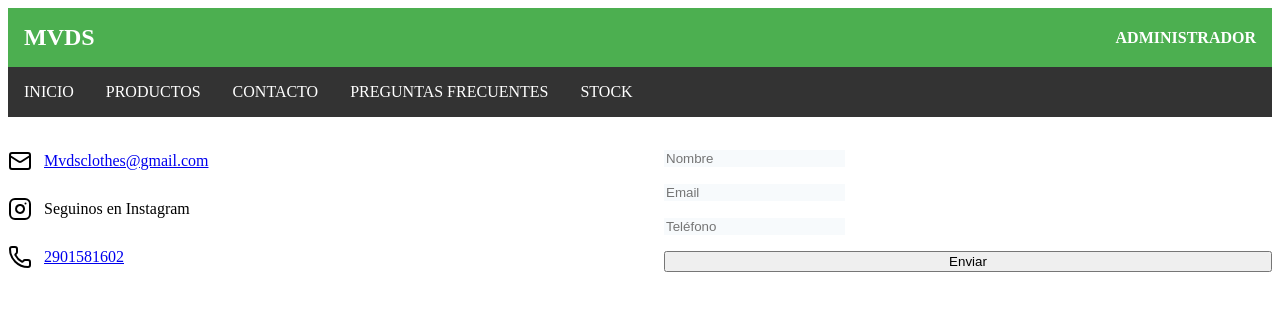
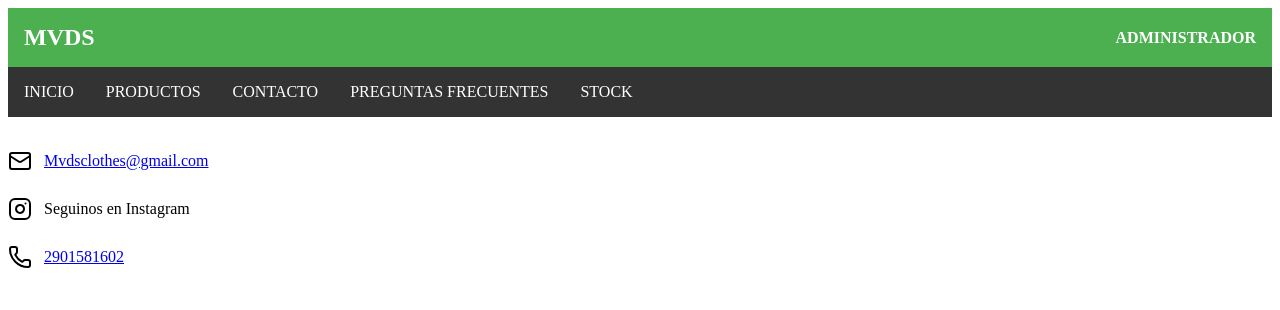
Before and after one commit to FedeRom28/tpifinal, a React (Vite) app: page /contacto in a window 1280 px wide. Shown: the top 310 px of the page. Built offline with nearby package versions, Linux system fonts and the light colour scheme.

Commit message:
se hicieron algunas correcciones en login

```diff
--- a/src/App.jsx
+++ b/src/App.jsx
@@ -9,8 +9,8 @@ import Modal from "./componentes/Modal";
 import LoginForm from "./componentes/LoginForm";
 import Stock from './componentes/Stock';
 import Inicio from './componentes/Inicio';
-import Preguntas from './componentes/preguntas';
-import { Contactos } from './componentes/Contactos';// Importa el componente Contactos
+import Preguntas from './componentes/Preguntas';
+import Contactos  from './componentes/Contactos'; // Importa el componente Contactos
 
 const App = () => {
   const [searchTerm, setSearchTerm] = React.useState('');
--- a/src/componentes/Contactos.css
+++ b/src/componentes/Contactos.css
@@ -45,21 +45,3 @@
 .hover-underline:hover {
   text-decoration: underline;
 }
-
-  .espacio-y-4 {
-    display: flex;
-    flex-direction: column;
-    gap: 1rem;
-  }
-
-  .bg-gris-100 {
-    background-color: #f7fafc;
-  }
-
-  .borde-0 {
-    border: 0;
-  }
-
-  .w-full {
-    width: 100%;
-  }
--- a/src/componentes/Contactos.jsx
+++ b/src/componentes/Contactos.jsx
@@ -1,29 +1,17 @@
 // Contactos.jsx
 
-import React, { useState } from "react";
+import React from "react";
 import { Mail, Instagram, Phone } from "lucide-react";
 import './Contactos.css';
 
-export function Contactos() {
-  const [formData, setFormData] = useState({
-    nombre: "",
-    email: "",
-    telefono: "",
-  });
-
-  const handleSubmit = (e) => {
-    e.preventDefault();
-    // Handle form submission
-    console.log("Form submitted:", formData);
-  };
-
+function Contactos() {
   return (
     <div className="contenedor">
       {/* Información de contacto */}
-      <div className="w-full md:w-1/3 espacio-y-6">
+      <div className="w-full md-w-1-3 espacio-y-6">
         <div className="flex items-center gap-3">
           <Mail className="h-5 w-5" />
-          <a href="mailto:Mvdsclothes@gmail.com" className="hover:underline">
+          <a href="mailto:Mvdsclothes@gmail.com" className="hover-underline">
             Mvdsclothes@gmail.com
           </a>
         </div>
@@ -33,50 +21,13 @@ export function Contactos() {
         </div>
         <div className="flex items-center gap-3">
           <Phone className="h-5 w-5" />
-          <a href="tel:2901581602" className="hover:underline">
+          <a href="tel:2901581602" className="hover-underline">
             2901581602
           </a>
         </div>
       </div>
-
-      {/* Formulario de contacto */}
-      <div className="w-full md:w-2/3">
-        <form onSubmit={handleSubmit} className="espacio-y-4">
-          <div>
-            <input
-              type="text"
-              placeholder="Nombre"
-              value={formData.nombre}
-              onChange={(e) => setFormData({ ...formData, nombre: e.target.value })}
-              required
-              className="bg-gris-100 borde-0"
-            />
-          </div>
-          <div>
-            <input
-              type="email"
-              placeholder="Email"
-              value={formData.email}
-              onChange={(e) => setFormData({ ...formData, email: e.target.value })}
-              required
-              className="bg-gris-100 borde-0"
-            />
-          </div>
-          <div>
-            <input
-              type="tel"
-              placeholder="Teléfono"
-              value={formData.telefono}
-              onChange={(e) => setFormData({ ...formData, telefono: e.target.value })}
-              required
-              className="bg-gris-100 borde-0"
-            />
-          </div>
-          <button type="submit" className="w-full">
-            Enviar
-          </button>
-        </form>
-      </div>
     </div>
   );
 }
+
+export default Contactos;
```
Lines whose indentation alone changed are shown as unchanged.
